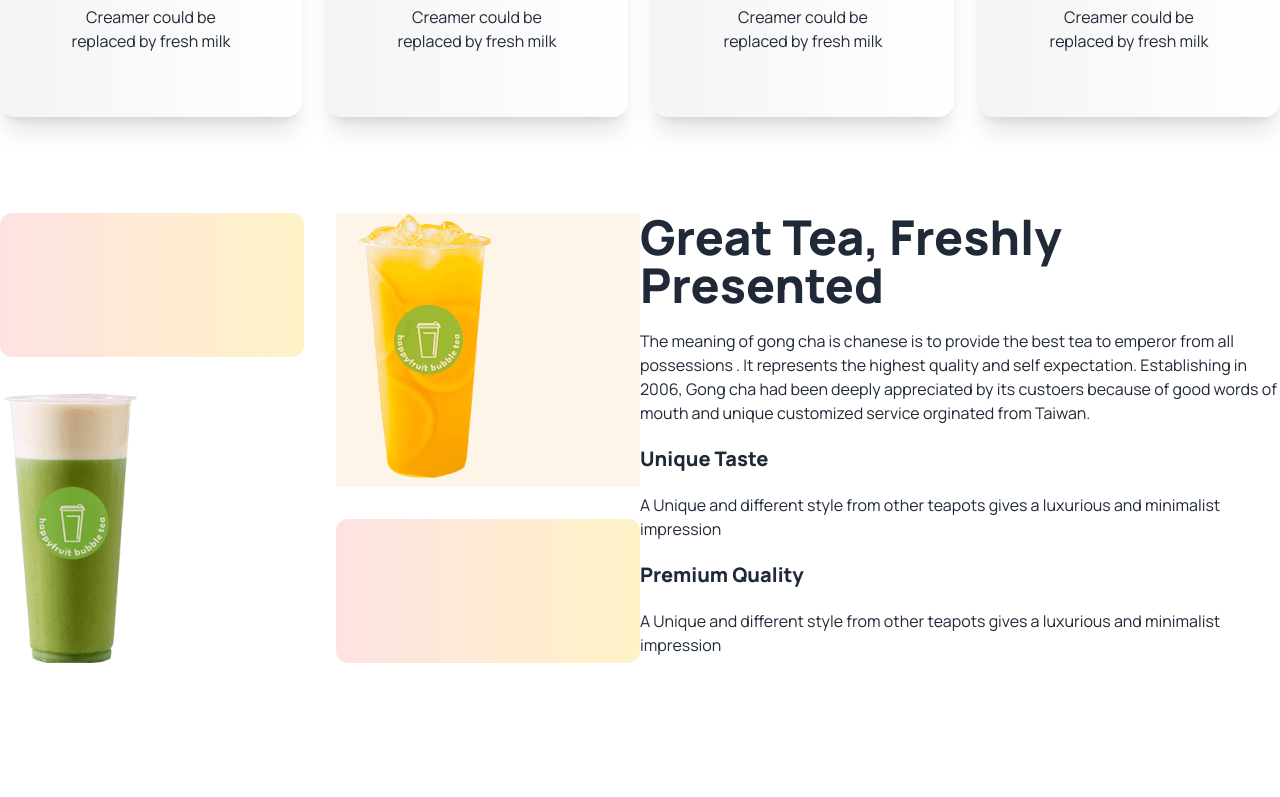
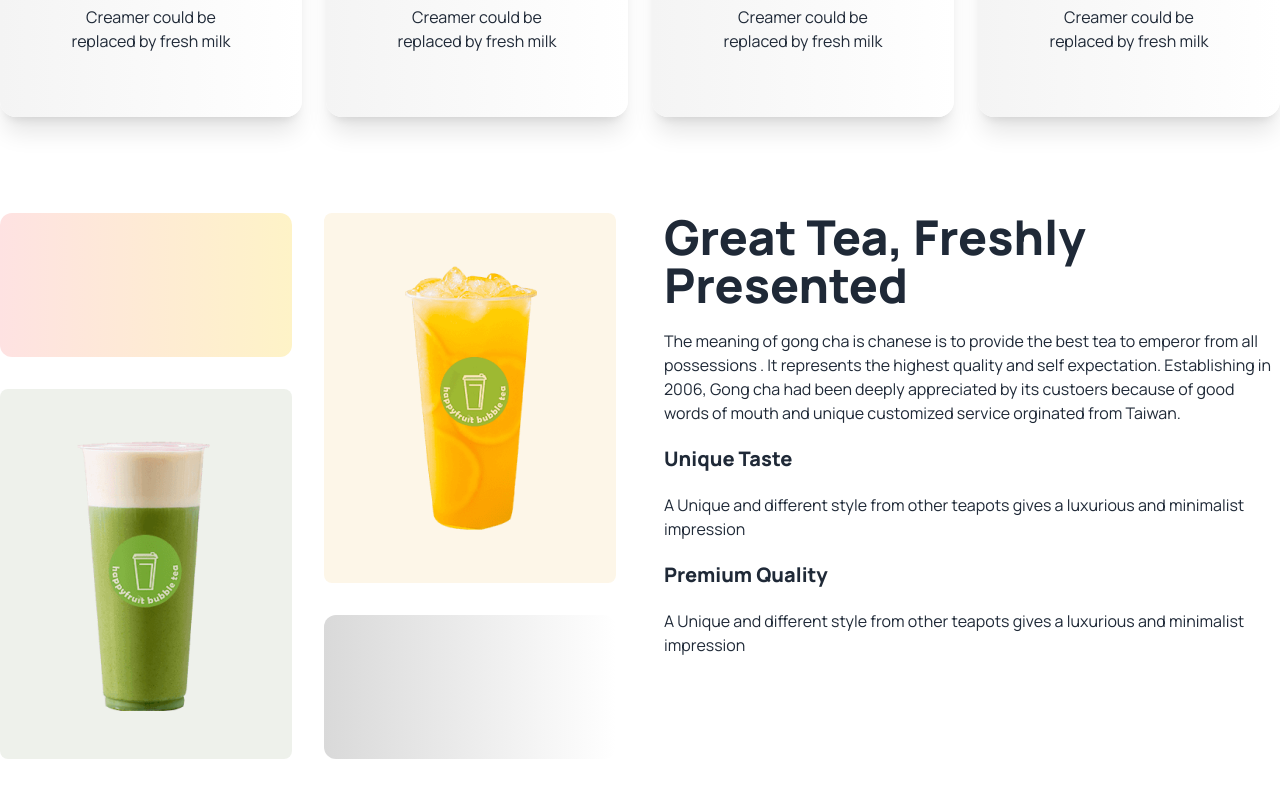
Before and after one commit to Nadim-Hossain/Web_day18_Tailwind, a plain HTML site: page index.html in a window 1280 px wide. Shown: the part 1052-1849 px from the top of the page. Before the commit the page ends 1811 px from the top, so only its background shows below. Drawn offline with nearby package versions, Linux system fonts and the light colour scheme.

Commit message:
create great tea section

```diff
--- a/index.html
+++ b/index.html
@@ -112,13 +112,12 @@
             </div>
         </section>
         <!-- great tea fresh tea section -->
-        <section class="my-24 flex flex-col lg:flex-row">
+        <section class="my-24 flex gap-12 flex-col lg:flex-row">
             <div class="grid gap-8 grid-cols-1 md:grid-cols-2 flex-1">
                 <div class="rounded-xl h-36 bg-gradient-to-r from-red-100 to-amber-100"></div>
-                <div class="row-span-2 bg-[#E6A6231A]"><img src="images/fresh-1.png" alt=""></div>
-                <div class="row-span-2"><img src="images/fresh-2.png" alt=""></div>
-                <div class="rounded-xl h-36 bg-gradient-to-r from-red-100 to-amber-100 "></div>
-
+                <div class="row-span-2 bg-[#E6A6231A] rounded-lg px-8 py-12 flex justify-center items-center"><img src="images/fresh-1.png" alt=""></div>
+                <div class="row-span-2 bg-[#5776391A] rounded-lg px-8 py-12 flex justify-center items-center"><img src="images/fresh-2.png" alt=""></div>
+                <div class="rounded-xl h-36 bg-gradient-to-r from-[#D9D9D9] to-[#FFFFFF00]"></div>
             </div>
             <div class="space-y-5 flex-1">
                 <h3 class="text-5xl font-extrabold">Great Tea, Freshly <br> Presented</h3>
```
